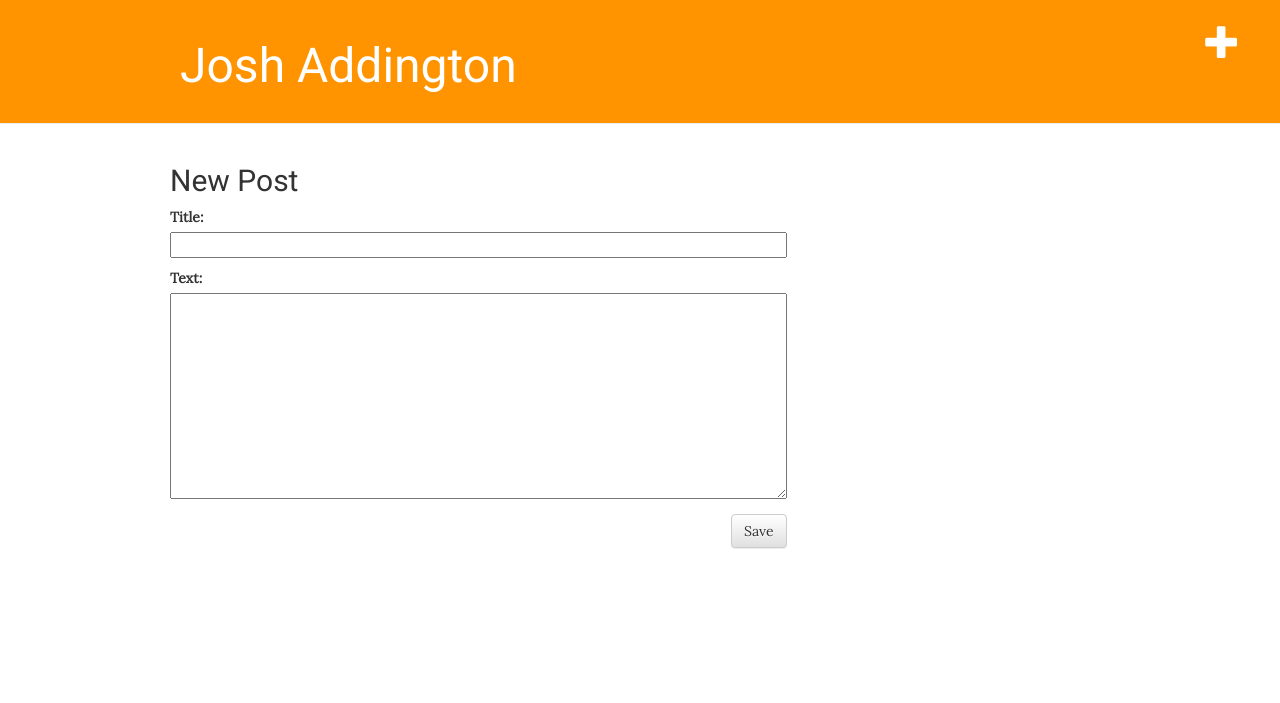
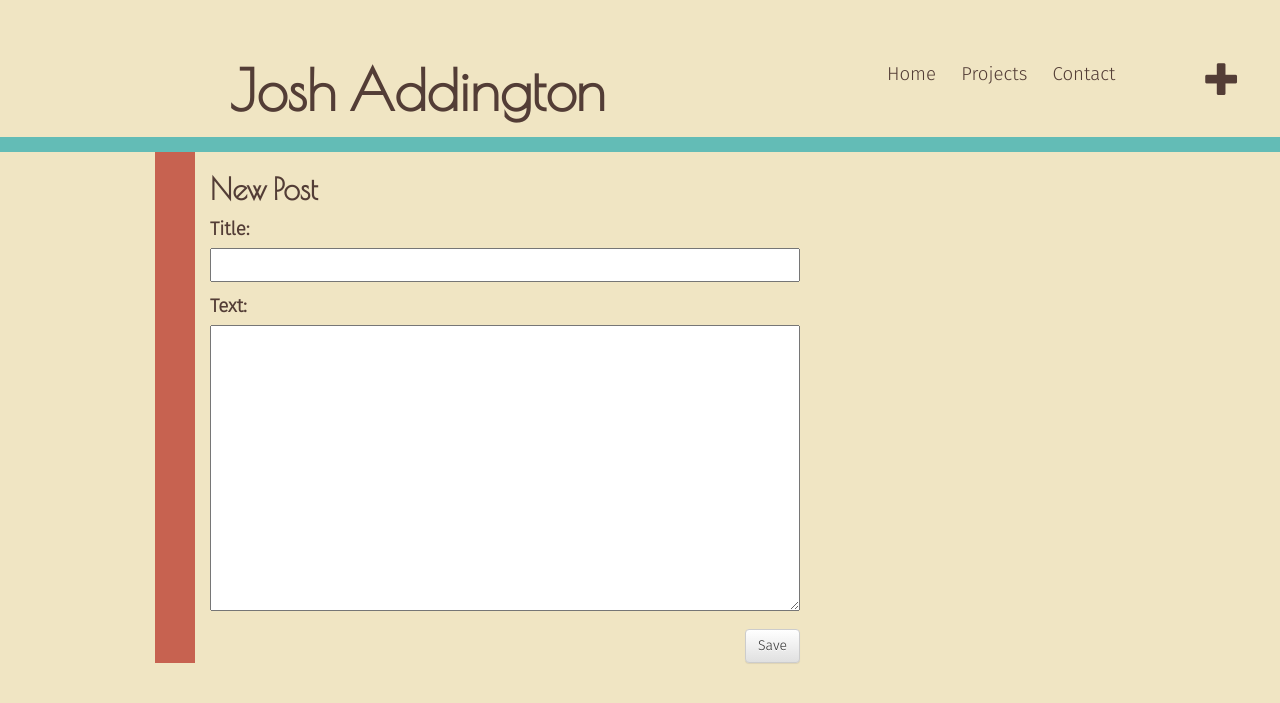
Before and after one commit to Josh-Addington/django_blog, a Django app: page /post/new/ in a window 1280 px wide. Shown: the top 703 px of the page. Run offline with Django 3.2, Linux system fonts and the light colour scheme; some libraries are stand-ins or nearby versions.

Commit message:
added styles, migrated db

```diff
--- a/blog/settings.py
+++ b/blog/settings.py
@@ -96,7 +96,7 @@ ALLOWED_HOSTS = ['*']
 
 STATIC_ROOT = 'staticfiles'
 
-#DEBUG = False
+DEBUG = False
 
 try:
     from .local_settings import *
--- a/blogging/templates/blog/base.html
+++ b/blogging/templates/blog/base.html
@@ -2,8 +2,7 @@
 {% load staticfiles %}
 <html>
 <head>
-        <link href='http://fonts.googleapis.com/css?family=Roboto' rel='stylesheet' type='text/css'>
-        <link href='http://fonts.googleapis.com/css?family=Lora' rel='stylesheet' type='text/css'>
+        <link href='http://fonts.googleapis.com/css?family=Poiret+One|Fira+Sans:300' rel='stylesheet' type='text/css'>
         <link rel="stylesheet" href="//maxcdn.bootstrapcdn.com/bootstrap/3.2.0/css/bootstrap.min.css">
         <link rel="stylesheet" href="//maxcdn.bootstrapcdn.com/bootstrap/3.2.0/css/bootstrap-theme.min.css">
         <link rel="stylesheet" href="{% static 'css/blog.css' %}">
@@ -12,6 +11,11 @@
 <body>
 <div class="page-header">
         <a href="{% url 'blogging.views.post_new' %}" class='top-menu'><span class='glyphicon glyphicon-plus'></span></a>
+        <div class="nav">
+                <a href="">Home</a>
+                <a href="">Projects</a>
+                <a href="">Contact</a>
+        </div>
         <h1><a href='/'>Josh Addington</a></h1>
 </div>
 <div class="content container">
--- a/static/css/blog.css
+++ b/static/css/blog.css
@@ -1,36 +1,61 @@
 body {
-        font-family: 'Lora', serif;
+        background-color: #f0e5c3;
+        font-family: 'Fira Sans', sans-serif;
+        font-size: 14pt;
+        line-height: 1.5em;
+        color: #533d36;
 }
 
 h1 a, h2 a {
-        color: #FCA205;
+        color: #533d36;
 }
 
 .page-header {
-        background-color: #ff9400;
-        margin-top: 0;
-        padding: 20px 20px 20px 40px;
+        border-bottom: 15px solid #63bcb6;
+        margin-top: 60px;
+        margin-bottom: 0px;
+        padding: 0px 20px 5px 90px;
 }
 
-.page-header h1, .page-header h1 a, .page-header h1 a:visited, .page-header h1 a:active{
-        color: #ffffff;
-        font-size: 36pt;
+.page-header h1,
+.page-header h1 a,
+.page-header h1 a:visited,
+.page-header h1 a:active{
+        color: #533d36;
+        font-size: 42pt;
         text-decoration: none;
         padding-left: 70px;
 }
 
+.nav{
+        padding-right: 80px;
+        float: right;
+}
+
+.nav a{
+        padding: 5px 10px;
+        color: #533d36;
+}
+
+.nav a:hover{
+        background-color: #a4cebb;
+}
+
 .content {
+        border-left: 40px solid #c76250;
         max-width: 970px;
         margin: 0 auto;
 }
 
 h1, h2, h3, h4 {
-        font-family: 'Roboto', sans-serif;
+        font-family: 'Poiret One';
+        font-weight: bold;
 }
+
 
 .date {
         float: right;
-        color: #828282;
+        color: #533d36;
 }
 
 .save {
@@ -42,7 +67,7 @@ h1, h2, h3, h4 {
 }
 
 .top-menu, .top-menu:hover, .top-menu:visited {
-        color: #ffffff;
+        color: #533d36;
         float: right;
         font-size: 26pt;
         margin-right: 20px;
@@ -53,5 +78,6 @@ h1, h2, h3, h4 {
 }
 
 .post h2 a, .post h2 a:visited {
-        color: #000000;
+        font-size: 1.2em;
+        color: #533d36;
 }
```
